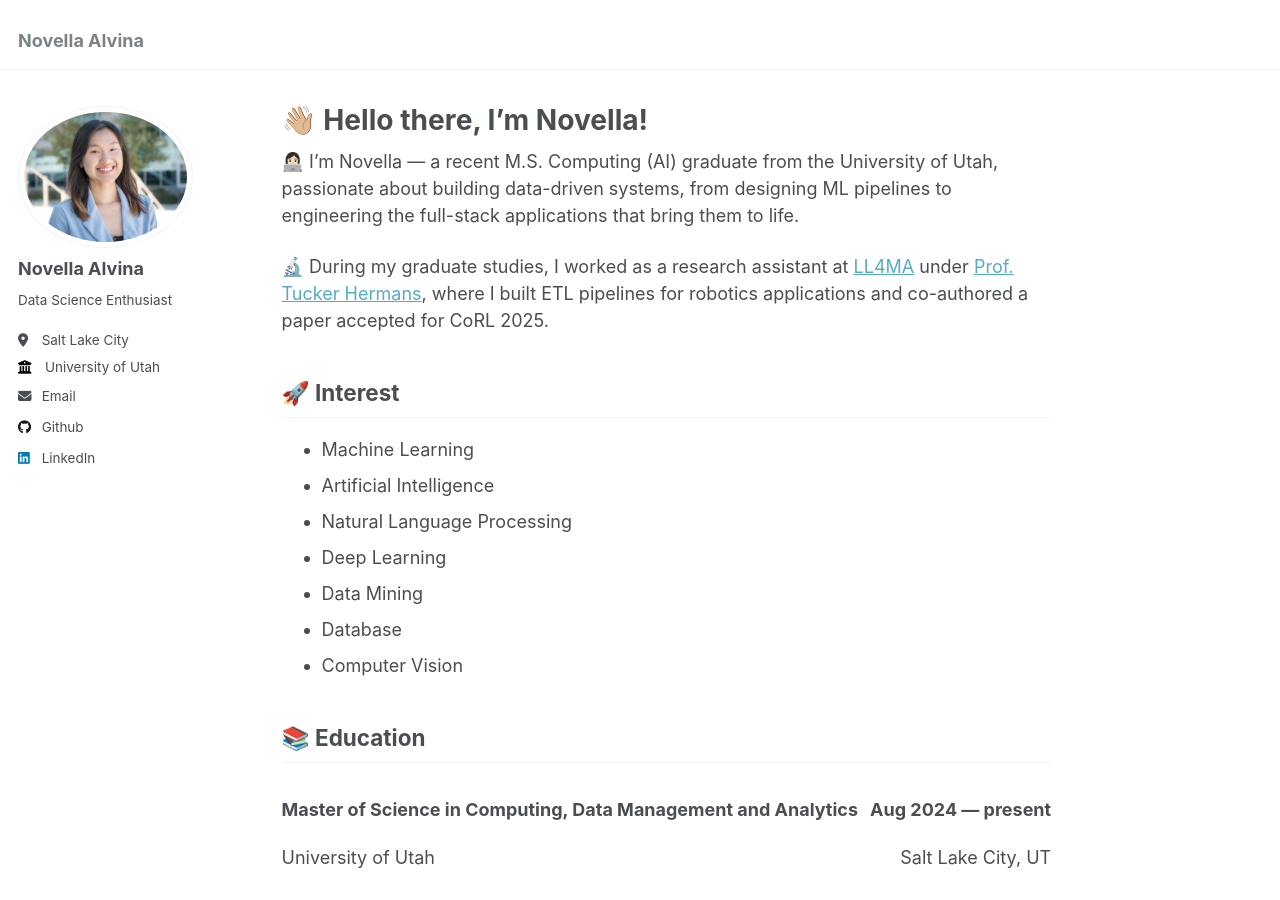
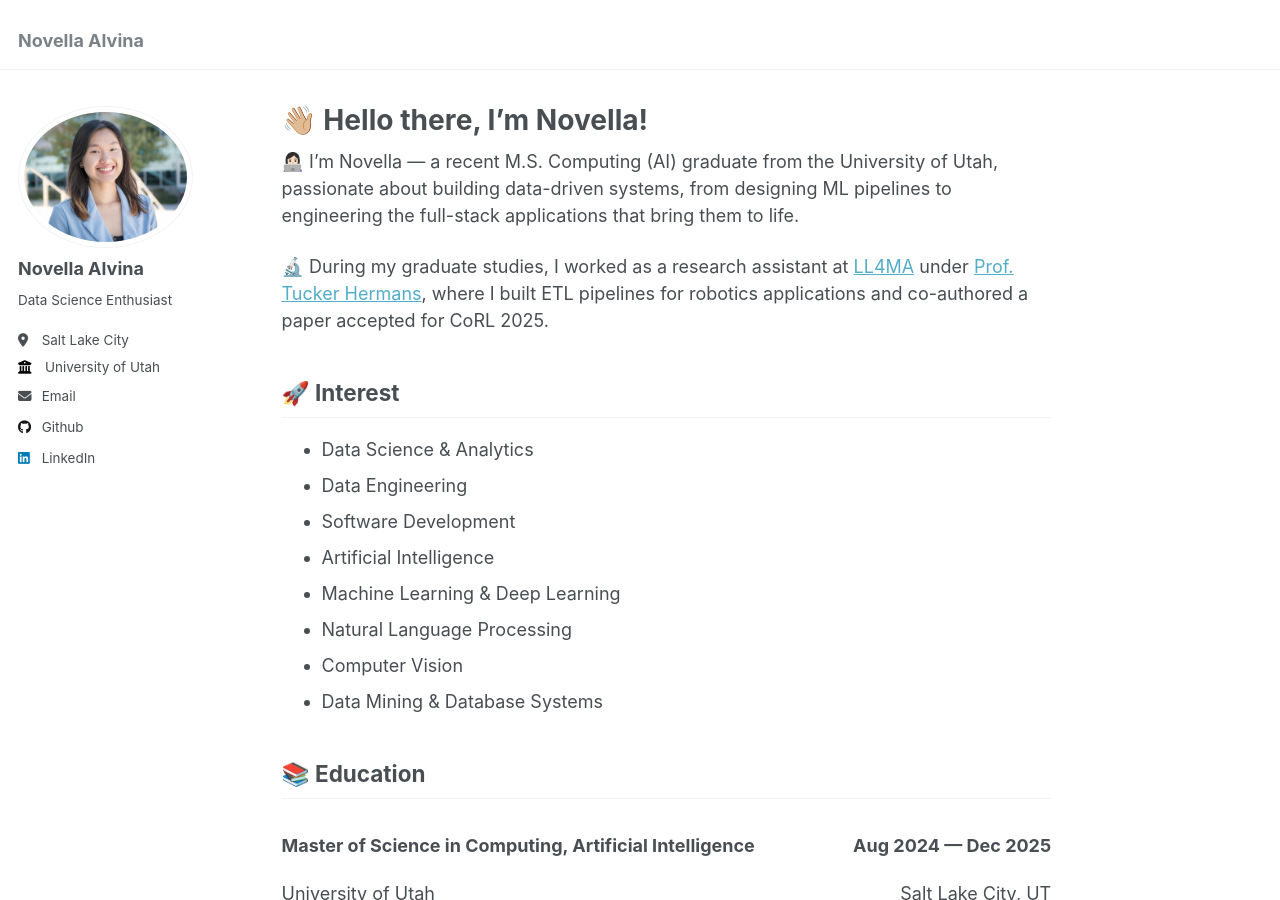
Before and after one commit to novellaalvina/novellaalvina.github.io, a Jekyll site: the page built from _pages/about.md, in a window 1280 px wide and 900 px high. Built offline with Jekyll 4.4.1, drawn with Linux system fonts in a browser that asks for light colours.

Commit message:
fix interest and graduate date and major for Masters

```diff
--- a/_pages/about.md
+++ b/_pages/about.md
@@ -12,20 +12,21 @@ redirect_from:
 
 ## 🚀 Interest
 
-- Machine Learning
+- Data Science & Analytics
+- Data Engineering
+- Software Development
 - Artificial Intelligence
+- Machine Learning & Deep Learning
 - Natural Language Processing
-- Deep Learning
-- Data Mining
-- Database
 - Computer Vision
+- Data Mining & Database Systems
 
 ## 📚 Education
 
 <p style="text-align:left;">
-  <h3> Master of Science in Computing, Data Management and Analytics
+  <h3> Master of Science in Computing, Artificial Intelligence
     <span style="float:right;">
-      Aug 2024 — present
+      Aug 2024 — Dec 2025
     </span>
   </h3>
 </p>
```
